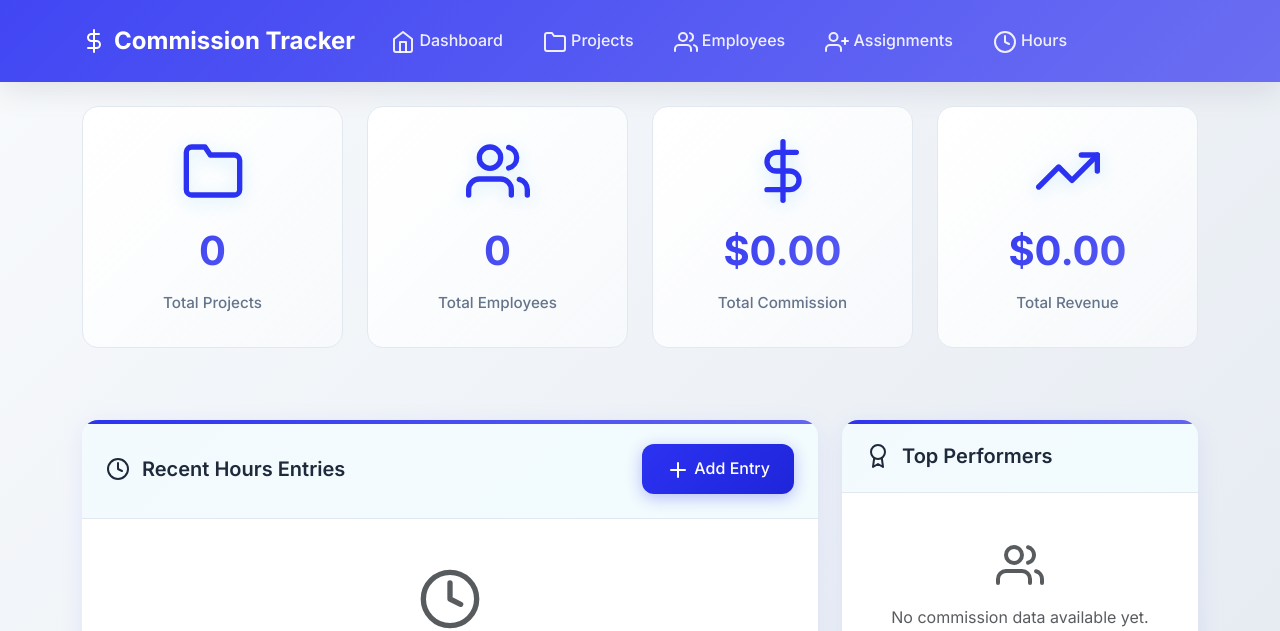
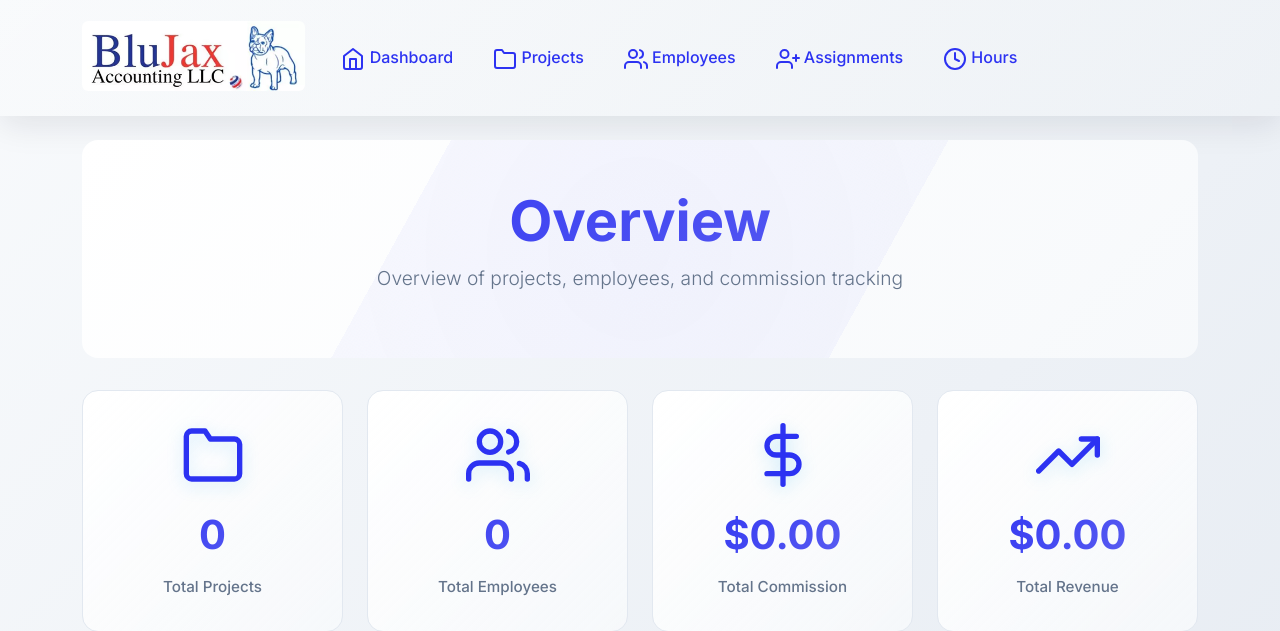
Before and after one commit to Janus-Solutions-Group/commission-tracker, a Flask app: page / in a window 1280 px wide. Shown: the top 631 px of the page. Run offline with Flask 3, Linux system fonts and the light colour scheme; data that the repository does not hold is empty; some libraries are stand-ins or nearby versions.

Commit message:
new changes

```diff
--- a/routes.py
+++ b/routes.py
@@ -42,27 +42,33 @@ def index():
 @app.route('/dashboard')
 def dashboard():
     """Detailed dashboard with commission calculations and analytics"""
+
     # Employee commission summary
     employee_stats = db.session.query(
         Employee,
-        func.sum(HoursEntry.hours_worked).label('total_worked'),
-        func.sum(HoursEntry.hours_billed).label('total_billed'),
-        func.sum(HoursEntry.hours_billed * Employee.hourly_rate * Employee.commission_percentage / 100).label('total_commission'),
-        func.sum(HoursEntry.hours_billed * Employee.hourly_rate).label('total_revenue')
+        func.coalesce(func.sum(HoursEntry.hours_worked), 0).label('total_worked'),
+        func.coalesce(func.sum(HoursEntry.hours_billed), 0).label('total_billed'),
+        func.coalesce(
+            func.sum(HoursEntry.hours_billed * Employee.hourly_rate * Employee.commission_percentage / 100), 0
+        ).label('total_commission'),
+        func.coalesce(
+            func.sum(HoursEntry.hours_billed * Employee.hourly_rate), 0
+        ).label('total_revenue')
     ).outerjoin(HoursEntry).group_by(Employee.id).all()
 
     # Project summary
     project_stats = db.session.query(
         Project,
-        func.sum(HoursEntry.hours_worked).label('total_worked'),
-        func.sum(HoursEntry.hours_billed).label('total_billed'),
-        func.sum(HoursEntry.hours_billed * Employee.hourly_rate).label('total_revenue')
+        func.coalesce(func.sum(HoursEntry.hours_worked), 0).label('total_worked'),
+        func.coalesce(func.sum(HoursEntry.hours_billed), 0).label('total_billed'),
+        func.coalesce(
+            func.sum(HoursEntry.hours_billed * Employee.hourly_rate), 0
+        ).label('total_revenue')
     ).outerjoin(HoursEntry).outerjoin(Employee).group_by(Project.id).all()
 
     return render_template('dashboard.html',
-                         employee_stats=employee_stats,
-                         project_stats=project_stats)
-
+                           employee_stats=employee_stats,
+                           project_stats=project_stats)
 # Projects routes
 @app.route('/projects')
 def projects_list():
--- a/templates/base.html
+++ b/templates/base.html
@@ -54,8 +54,8 @@
 
         /* Navigation */
         .navbar {
-            background: linear-gradient(135deg, var(--primary) 0%, var(--accent) 100%);
-            backdrop-filter: blur(20px);
+            background: '#fff';
+            /* backdrop-filter: blur(20px); */
             border: none;
             padding: 1rem 0;
             box-shadow: 0 8px 32px rgba(15, 23, 42, 0.1);
@@ -90,7 +90,7 @@
         }
 
         .navbar-nav .nav-link {
-            color: rgba(255, 255, 255, 0.9) !important;
+            color: var(--primary) !important;
             font-weight: 500;
             padding: 0.75rem 1.25rem !important;
             border-radius: var(--radius);
@@ -100,7 +100,7 @@
         }
 
         .navbar-nav .nav-link:hover {
-            color: white !important;
+            /* color: white !important; */
             background: rgba(255, 255, 255, 0.15);
             transform: translateY(-2px);
         }
@@ -590,8 +590,8 @@
     <nav class="navbar navbar-expand-lg">
         <div class="container">
             <a class="navbar-brand" href="{{ url_for('index') }}">
-                <i data-feather="dollar-sign"></i>
-                Commission Tracker
+                <img src="{{ url_for('static', filename='logo.png') }}" class="img-fluid rounded mb-1" style="height: 70px;" alt="Logo">
+                <!-- Commission Tracker -->
             </a>
             <button class="navbar-toggler" type="button" data-bs-toggle="collapse" data-bs-target="#navbarNav">
                 <span class="navbar-toggler-icon"></span>
@@ -599,7 +599,7 @@
             <div class="collapse navbar-collapse" id="navbarNav">
                 <ul class="navbar-nav me-auto">
                     <li class="nav-item">
-                        <a class="nav-link" href="{{ url_for('index') }}">
+                        <a class="nav-link" href="{{ url_for('dashboard') }}">
                             <i data-feather="home"></i> Dashboard
                         </a>
                     </li>
--- a/templates/index.html
+++ b/templates/index.html
@@ -3,13 +3,12 @@
 {% block title %}Dashboard - Commission Tracker{% endblock %}
 
 {% block content %}
-<!-- <div class="dashboard-header animate-fade-in">
+<div class="dashboard-header animate-fade-in">
     <h1 class="display-4">
-        <i data-feather="trending-up"></i>
-        Dashboard
+        Overview
     </h1>
     <p class="lead">Overview of projects, employees, and commission tracking</p>
-</div> -->
+</div>
 
 <!-- Statistics Cards -->
 <div class="row mb-5">
```
Also changed, not shown: static/logo.png (added), 1 other file.
